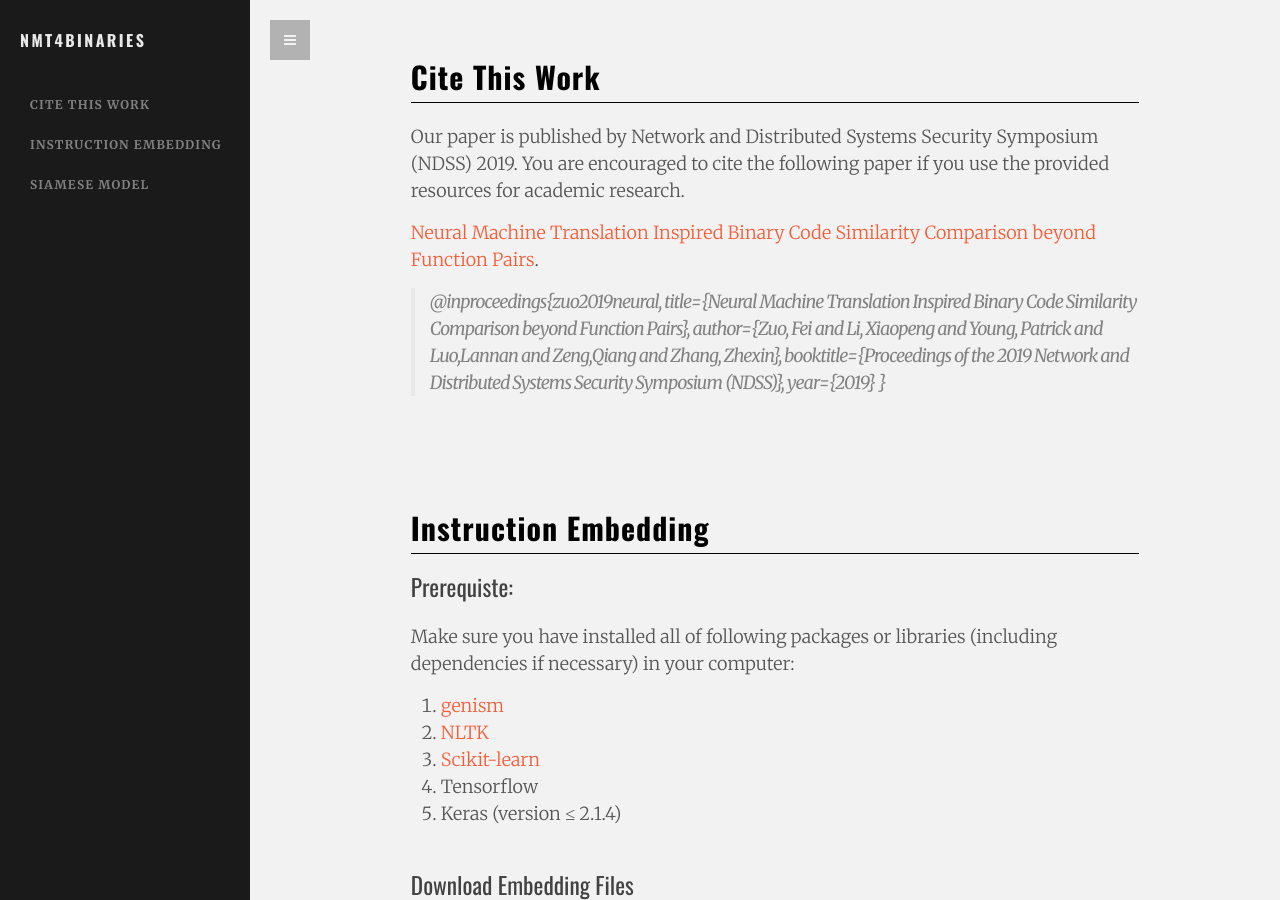
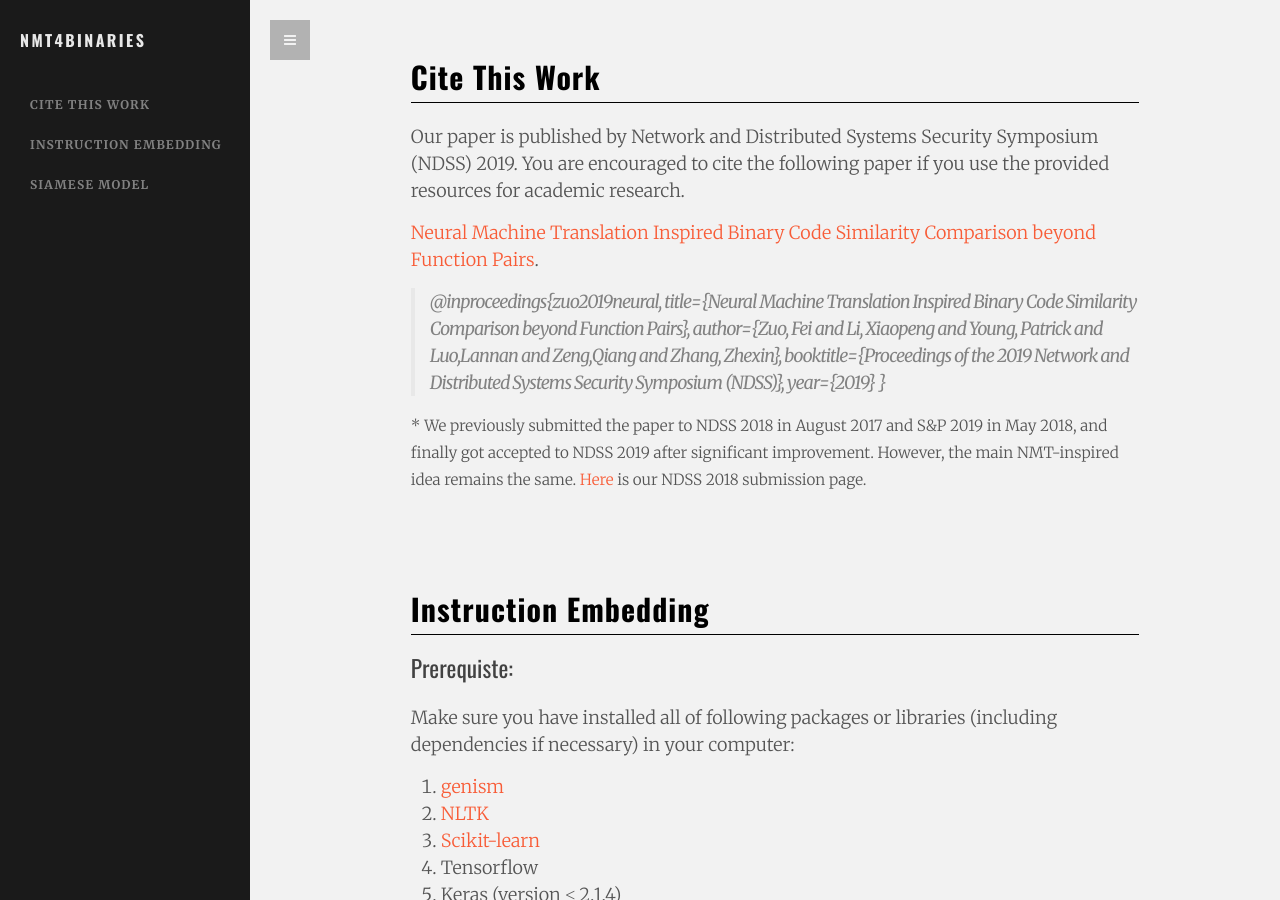
Before and after one commit to nmt4binaries/nmt4binaries.github.io, a Jekyll site: the page built from index.html, in a window 1280 px wide and 900 px high. Built offline with Jekyll 4.4.1, drawn with Linux system fonts in a browser that asks for light colours.

Commit message:
Update index.html

```diff
--- a/index.html
+++ b/index.html
@@ -43,6 +43,11 @@ sections:
       year={2019}
       }
       </blockquote>
+
+      <small>* We previously submitted the paper to NDSS 2018 in August 2017 and S&P 2019 in May 2018,
+      and finally got accepted to NDSS 2019 after significant improvement.
+      However, the main NMT-inspired idea remains the same.
+      <a href="https://cse.sc.edu/~zeng1/papers/332-NDSS-2018.pdf">Here</a> is our NDSS 2018 submission page.</small>
 
     </div><!-- /paper -->
   </div><!-- /.sect -->
```
